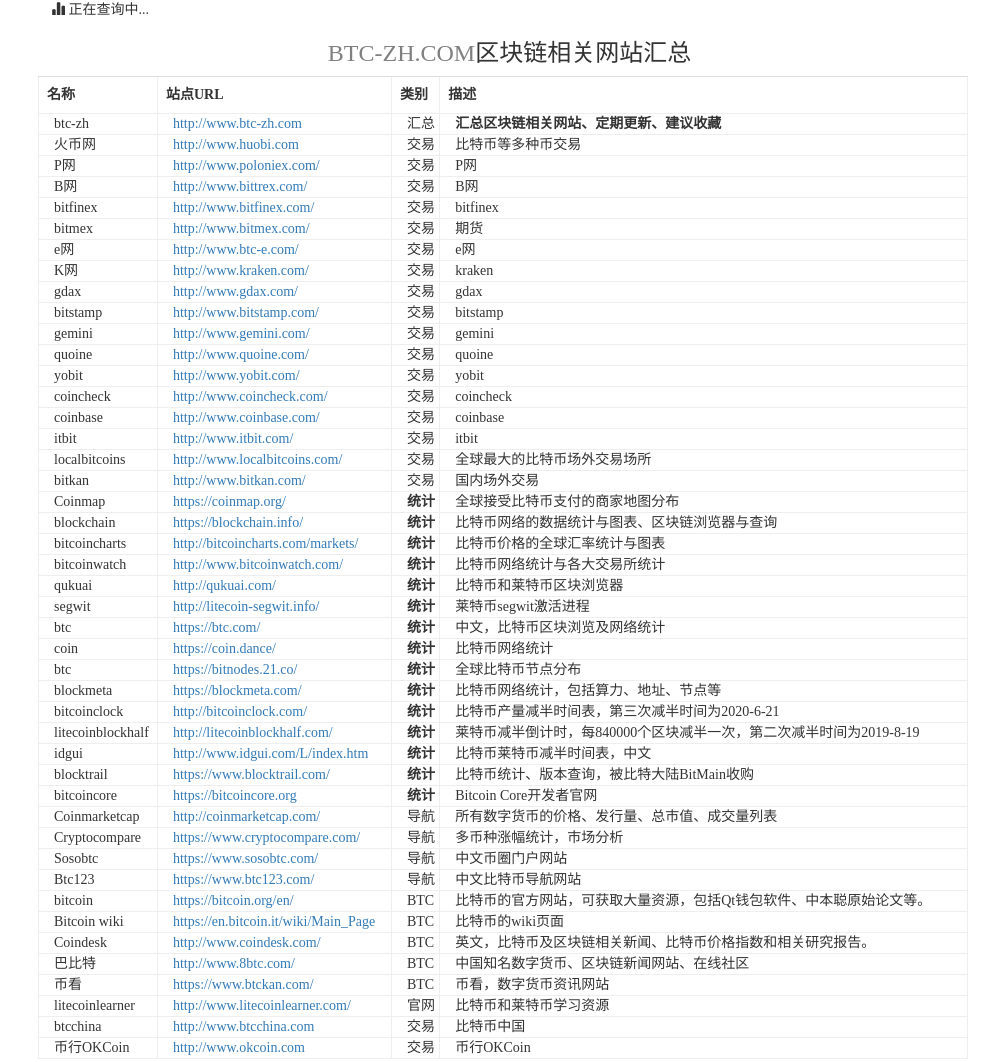
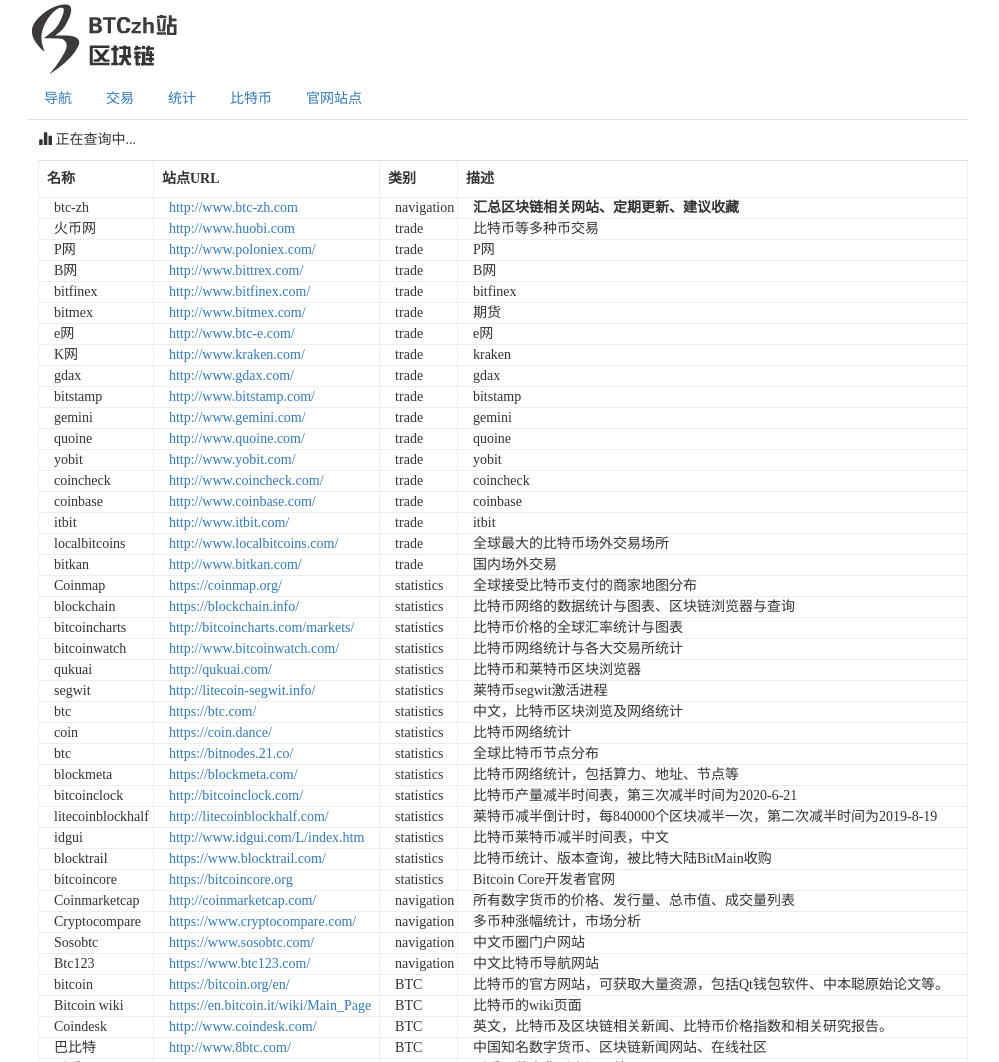
Before and after one commit to xxlv/btc-zh-sites, a plain HTML site: page index.html in a window 1280 px wide. Shown: the top 1062 px of the page, without its empty margins (142-1141 px from the left). Drawn offline with nearby package versions, Linux system fonts and the light colour scheme; no server answers.

Commit message:
Add logo

```diff
--- a/data.js
+++ b/data.js
@@ -1,229 +1,237 @@
+var mapping=new Map();
+mapping.set("navigation","导航");
+mapping.set("trade","交易");
+mapping.set("statistics","统计");
+mapping.set("BTC","比特币");
+mapping.set("official","官网站点");
+
+
 var sites=[
     {
         "name":"btc-zh",
         "url":"http://www.btc-zh.com",
-        "type":"汇总",
+        "type":"navigation",
         "desc":"<b>汇总区块链相关网站、定期更新、建议收藏</b>"
     },
     {
         "name":"火币网",
         "url":"http://www.huobi.com",
-        "type":"交易",
+        "type":"trade",
         "desc":"比特币等多种币交易"
     },
     {
         "name":"P网",
         "url":"http://www.poloniex.com/",
-        "type":"交易",
+        "type":"trade",
         "desc":"P网"
     },
 
     {
         "name":"B网",
         "url":"http://www.bittrex.com/",
-        "type":"交易",
+        "type":"trade",
         "desc":"B网"
     },
     {
         "name":"bitfinex",
         "url":"http://www.bitfinex.com/",
-        "type":"交易",
+        "type":"trade",
         "desc":"bitfinex"
     },
     {
         "name":"bitmex",
         "url":"http://www.bitmex.com/",
-        "type":"交易",
+        "type":"trade",
         "desc":"期货"
     },
     {
         "name":"e网",
         "url":"http://www.btc-e.com/",
-        "type":"交易",
+        "type":"trade",
         "desc":"e网"
     },
     {
         "name":"K网",
         "url":"http://www.kraken.com/",
-        "type":"交易",
+        "type":"trade",
         "desc":"kraken"
     },
     {
         "name":"gdax",
         "url":"http://www.gdax.com/",
-        "type":"交易",
+        "type":"trade",
         "desc":"gdax"
     },
     {
         "name":"bitstamp",
         "url":"http://www.bitstamp.com/",
-        "type":"交易",
+        "type":"trade",
         "desc":"bitstamp"
     },
     {
         "name":"gemini",
         "url":"http://www.gemini.com/",
-        "type":"交易",
+        "type":"trade",
         "desc":"gemini"
     },
     {
         "name":"quoine",
         "url":"http://www.quoine.com/",
-        "type":"交易",
+        "type":"trade",
         "desc":"quoine"
     },
     {
         "name":"yobit",
         "url":"http://www.yobit.com/",
-        "type":"交易",
+        "type":"trade",
         "desc":"yobit"
     },
     {
         "name":"coincheck",
         "url":"http://www.coincheck.com/",
-        "type":"交易",
+        "type":"trade",
         "desc":"coincheck"
     },
     {
         "name":"coinbase",
         "url":"http://www.coinbase.com/",
-        "type":"交易",
+        "type":"trade",
         "desc":"coinbase"
     },
     {
         "name":"itbit",
         "url":"http://www.itbit.com/",
-        "type":"交易",
+        "type":"trade",
         "desc":"itbit"
     },
     {
         "name":"localbitcoins",
         "url":"http://www.localbitcoins.com/",
-        "type":"交易",
+        "type":"trade",
         "desc":"全球最大的比特币场外交易场所"
     },
     {
         "name":"bitkan",
         "url":"http://www.bitkan.com/",
-        "type":"交易",
+        "type":"trade",
         "desc":"国内场外交易"
     },
 
     {
         "name":"Coinmap",
         "url":"https://coinmap.org/",
-        "type":"<b>统计</b>",
+        "type":"statistics",
         "desc":"全球接受比特币支付的商家地图分布"
     },
     {
         "name":"blockchain",
         "url":"https://blockchain.info/",
-        "type":"<b>统计</b>",
+        "type":"statistics",
         "desc":"比特币网络的数据统计与图表、区块链浏览器与查询"
     },
     {
         "name":"bitcoincharts",
         "url":"http://bitcoincharts.com/markets/",
-        "type":"<b>统计</b>",
+        "type":"statistics",
         "desc":"比特币价格的全球汇率统计与图表"
     },
     {
         "name":"bitcoinwatch",
         "url":"http://www.bitcoinwatch.com/",
-        "type":"<b>统计</b>",
+        "type":"statistics",
         "desc":"比特币网络统计与各大交易所统计"
     },
     {
         "name":"qukuai",
         "url":"http://qukuai.com/",
-        "type":"<b>统计</b>",
+        "type":"statistics",
         "desc":"比特币和莱特币区块浏览器"
     },
     {
         "name":"segwit",
         "url":"http://litecoin-segwit.info/",
-        "type":"<b>统计</b>",
+        "type":"statistics",
         "desc":"莱特币segwit激活进程"
     },
     {
         "name":"btc",
         "url":"https://btc.com/",
-        "type":"<b>统计</b>",
+        "type":"statistics",
         "desc":"中文，比特币区块浏览及网络统计"
     },
 
     {
         "name":"coin",
         "url":"https://coin.dance/",
-        "type":"<b>统计</b>",
+        "type":"statistics",
         "desc":"比特币网络统计"
     },
     {
         "name":"btc",
         "url":"https://bitnodes.21.co/",
-        "type":"<b>统计</b>",
+        "type":"statistics",
         "desc":"全球比特币节点分布"
     },
     {
         "name":"blockmeta",
         "url":"https://blockmeta.com/",
-        "type":"<b>统计</b>",
+        "type":"statistics",
         "desc":"比特币网络统计，包括算力、地址、节点等"
     },
     {
         "name":"bitcoinclock",
         "url":"http://bitcoinclock.com/",
-        "type":"<b>统计</b>",
+        "type":"statistics",
         "desc":"比特币产量减半时间表，第三次减半时间为2020-6-21"
     },
     {
         "name":"litecoinblockhalf",
         "url":"http://litecoinblockhalf.com/",
-        "type":"<b>统计</b>",
+        "type":"statistics",
         "desc":"莱特币减半倒计时，每840000个区块减半一次，第二次减半时间为2019-8-19"
     },
 
     {
         "name":"idgui",
         "url":"http://www.idgui.com/L/index.htm",
-        "type":"<b>统计</b>",
+        "type":"statistics",
         "desc":"比特币莱特币减半时间表，中文"
     },
 
     {
         "name":"blocktrail",
         "url":"https://www.blocktrail.com/",
-        "type":"<b>统计</b>",
+        "type":"statistics",
         "desc":"比特币统计、版本查询，被比特大陆BitMain收购"
     },
     {
         "name":"bitcoincore",
         "url":"https://bitcoincore.org",
-        "type":"<b>统计</b>",
+        "type":"statistics",
         "desc":"Bitcoin Core开发者官网"
     },
     {
         "name":"Coinmarketcap",
         "url":"http://coinmarketcap.com/",
-        "type":"导航",
+        "type":"navigation",
         "desc":"所有数字货币的价格、发行量、总市值、成交量列表"
     },
     {
         "name":"Cryptocompare",
         "url":"https://www.cryptocompare.com/",
-        "type":"导航",
+        "type":"navigation",
         "desc":"多币种涨幅统计，市场分析"
     },
     {
         "name":"Sosobtc",
         "url":"https://www.sosobtc.com/",
-        "type":"导航",
+        "type":"navigation",
         "desc":"中文币圈门户网站"
     },
     {
         "name":"Btc123",
         "url":"https://www.btc123.com/",
-        "type":"导航",
+        "type":"navigation",
         "desc":"中文比特币导航网站"
     },
     {
@@ -262,20 +270,20 @@
     {
         "name":"litecoinlearner",
         "url":"http://www.litecoinlearner.com/",
-        "type":"官网",
+        "type":"official",
         "desc":"比特币和莱特币学习资源"
     },
 
     {
         "name":"btcchina",
         "url":"http://www.btcchina.com",
-        "type":"交易",
+        "type":"trade",
         "desc":"比特币中国"
     },
     {
         "name":"币行OKCoin",
         "url":"http://www.okcoin.com",
-        "type":"交易",
+        "type":"trade",
         "desc":"币行OKCoin"
     }
 ];
--- a/index.html
+++ b/index.html
@@ -9,7 +9,7 @@
   integrity="sha256-hwg4gsxgFZhOsEEamdOYGBf13FyQuiTwlAQgxVSNgt4="
   crossorigin="anonymous"></script>
 <link rel="stylesheet" href="https://cdn.bootcss.com/bootstrap/3.3.7/css/bootstrap.min.css" integrity="sha384-BVYiiSIFeK1dGmJRAkycuHAHRg32OmUcww7on3RYdg4Va+PmSTsz/K68vbdEjh4u" crossorigin="anonymous">
-<link rel="icon" type="image/x-icon" href="./favicon.png">
+<link rel="icon" type="image/x-icon" href="./logo.png">
 <script src="https://cdn.bootcss.com/bootstrap/3.3.7/js/bootstrap.min.js" integrity="sha384-Tc5IQib027qvyjSMfHjOMaLkfuWVxZxUPnCJA7l2mCWNIpG9mGCD8wGNIcPD7Txa" crossorigin="anonymous"></script>
 <script async src="//pagead2.googlesyndication.com/pagead/js/adsbygoogle.js"></script>
 <script>
@@ -39,7 +39,6 @@
 
     *{
         font-family: 微软雅黑;
-
     }
     table{
         border: 0;
@@ -62,14 +61,37 @@
 </style>
 <body>
 <script type="text/javascript" src="./data.js"></script>
+
+
+<script type="text/javascript">
+
+    //根据sites聚合
+    var tags=new Set();
+
+    for(var site of sites){
+        tags.add(site.type);
+    }
+    $(document).ready(function(){
+        var tagElement=document.getElementById("mainTab");
+        for(var tag of tags){
+            var item=document.createElement("li");
+            item.innerHTML="<a href='#"+tag+"'>" + mapping.get(tag) +"</a>";
+            tagElement.appendChild(item);
+        }
+    });
+
+</script>
 <div id="app" class="center-block">
+    <a href="branding" href="http://www.btc-zh.com" title="BTC zh">
+        <img src="./logo.png">
+    </a>
+    <ul id="mainTab" class="nav nav-tabs"></ul>
     <div style="padding-left:10px">
-        <div class="title">
+        <div class="title" style="margin:10px 0px;">
             <span class="glyphicon glyphicon-stats" aria-hidden="true"></span>
-
             <span id="price">正在查询中...</span>
-            <h3 class="text-center" style="font-family:Comic Sans MS; "><span style="color:gray">BTC-ZH.COM</span>区块链相关网站汇总</h3>
         </div>
+    <div class="table">
         <table border="1" cellpadding="0"  cellspacing="0" id="sitemap" class="table">
         <tr>
         <th>名称</th>
@@ -77,15 +99,17 @@
         <th>类别</th>
         <th>描述</th>
         </tr>
+        </table>
+        </div>
+    </div>
+</div>
 
-        </table>
 
-    </div>
+<script type="text/javascript">
+//init blocks
 
-</div>
-<script type="text/javascript">
+
 var sitemapTable=document.getElementById("sitemap");
-
 for(var site of sites){
       var tr=document.createElement("tr");
       var td1=document.createElement("td");
```
Also changed, not shown: logo.png (added).
